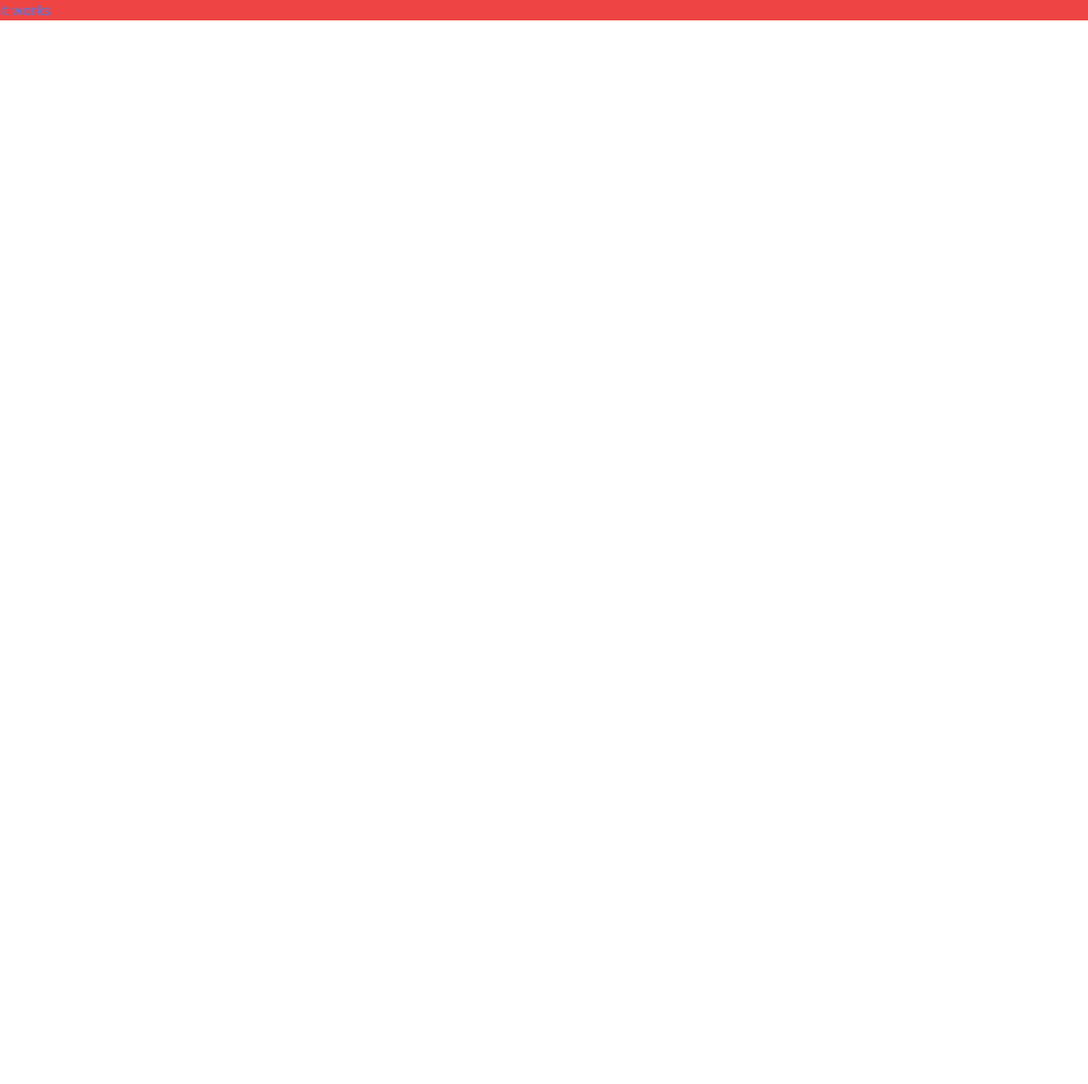
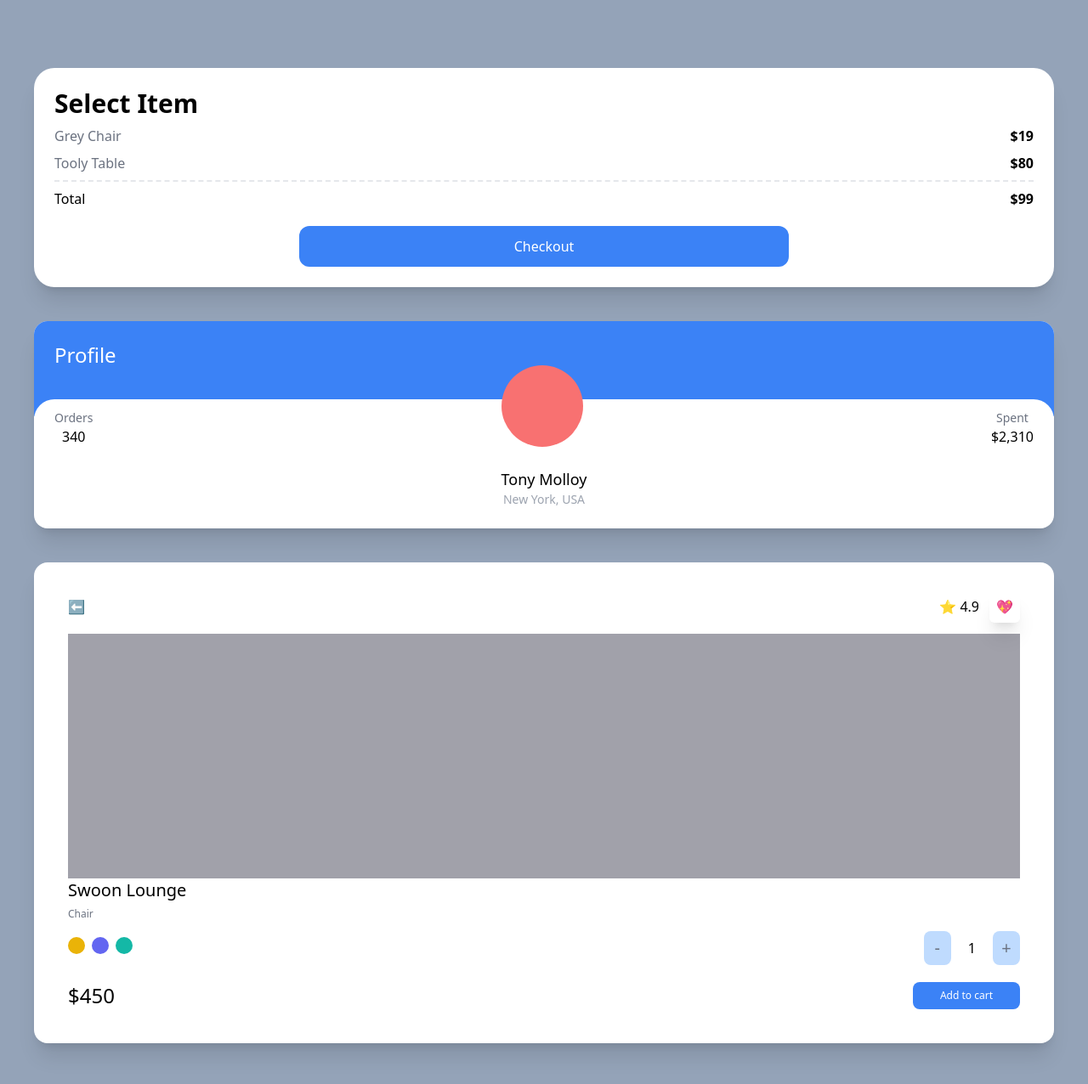
Before and after one commit to iMUngHee/carrot_clone, a Next.js app: page / in a window 1280 px wide. Shown: the top 1276 px of the page at 85% size. Before the commit the page ends 800 px from the top, so only its background shows below. Built offline with nearby package versions, Linux system fonts and the light colour scheme.

Commit message:
[TEST] Test drive

```diff
--- a/pages/index.tsx
+++ b/pages/index.tsx
@@ -2,8 +2,83 @@ import type { NextPage } from "next";
 
 const Home: NextPage = () => {
   return (
-    <div className="bg-red-500">
-      <h1 className="text-blue-500">it works</h1>
+    <div className="grid min-h-screen gap-10 bg-slate-400 py-20 px-10">
+      <div className="rounded-3xl bg-white p-6 shadow-xl">
+        <span className="text-3xl font-semibold">Select Item</span>
+        <div className="my-2 flex justify-between">
+          <span className="text-gray-500">Grey Chair</span>
+          <span className="font-semibold">$19</span>
+        </div>
+        <div className="my-2 flex justify-between">
+          <span className="text-gray-500">Tooly Table</span>
+          <span className="font-semibold">$80</span>
+        </div>
+        <div className="mt-2 flex justify-between border-t-2 border-dashed pt-2">
+          <span>Total</span>
+          <span className="font-semibold">$99</span>
+        </div>
+        <div className="mx-auto mt-5 w-2/4 rounded-xl bg-blue-500 p-3 text-center text-white">
+          Checkout
+        </div>
+      </div>
+      <div className="overflow-hidden rounded-2xl bg-white shadow-xl">
+        <div className="bg-blue-500 p-6 pb-14">
+          <span className="text-2xl text-white">Profile</span>
+        </div>
+        <div className="relative -top-5 rounded-3xl bg-white p-6">
+          <div className="relative -top-16 flex items-end justify-between">
+            <div className="flex flex-col items-center">
+              <span className="text-sm text-gray-500">Orders</span>
+              <span className="font-medium">340</span>
+            </div>
+            <div className="h-24 w-24 rounded-full bg-red-400" />
+            <div className="flex flex-col items-center">
+              <span className="text-sm text-gray-500">Spent</span>
+              <span className="font-medium">$2,310</span>
+            </div>
+          </div>
+          <div className="relative -mt-10 -mb-5 flex flex-col items-center">
+            <span className="text-lg font-medium">Tony Molloy</span>
+            <span className="text-sm text-gray-400">New York, USA</span>
+          </div>
+        </div>
+      </div>
+      <div className="rounded-2xl bg-white p-10 shadow-xl">
+        <div className="mb-5 flex items-center justify-between">
+          <span>⬅️</span>
+          <div className="space-x-3">
+            <span>⭐️ 4.9</span>
+            <span className="rounded-md p-2 shadow-xl">💖</span>
+          </div>
+        </div>
+        <div className="h-72 bg-zinc-400" />
+        <div className="flex flex-col">
+          <span className="mb-1.5 text-xl font-medium">Swoon Lounge</span>
+          <span className="text-xs text-gray-500">Chair</span>
+          <div className="mt-3 mb-5 flex items-center justify-between">
+            <div className="space-x-2">
+              <button className="h-5 w-5 rounded-full bg-yellow-500" />
+              <button className="h-5 w-5 rounded-full bg-indigo-500" />
+              <button className="h-5 w-5 rounded-full bg-teal-500" />
+            </div>
+            <div className="flex items-center space-x-5">
+              <button className="flex aspect-square w-8 items-center justify-center rounded-lg bg-blue-200 p-1.5 text-xl text-gray-500">
+                -
+              </button>
+              <span>1</span>
+              <button className="flex aspect-square w-8 items-center justify-center rounded-lg bg-blue-200 p-1.5 text-xl text-gray-500">
+                +
+              </button>
+            </div>
+          </div>
+          <div className="flex items-center justify-between">
+            <span className="text-2xl font-medium">$450</span>
+            <button className="rounded-lg bg-blue-500 px-8 py-2 text-center text-xs text-white">
+              Add to cart
+            </button>
+          </div>
+        </div>
+      </div>
     </div>
   );
 };
```
